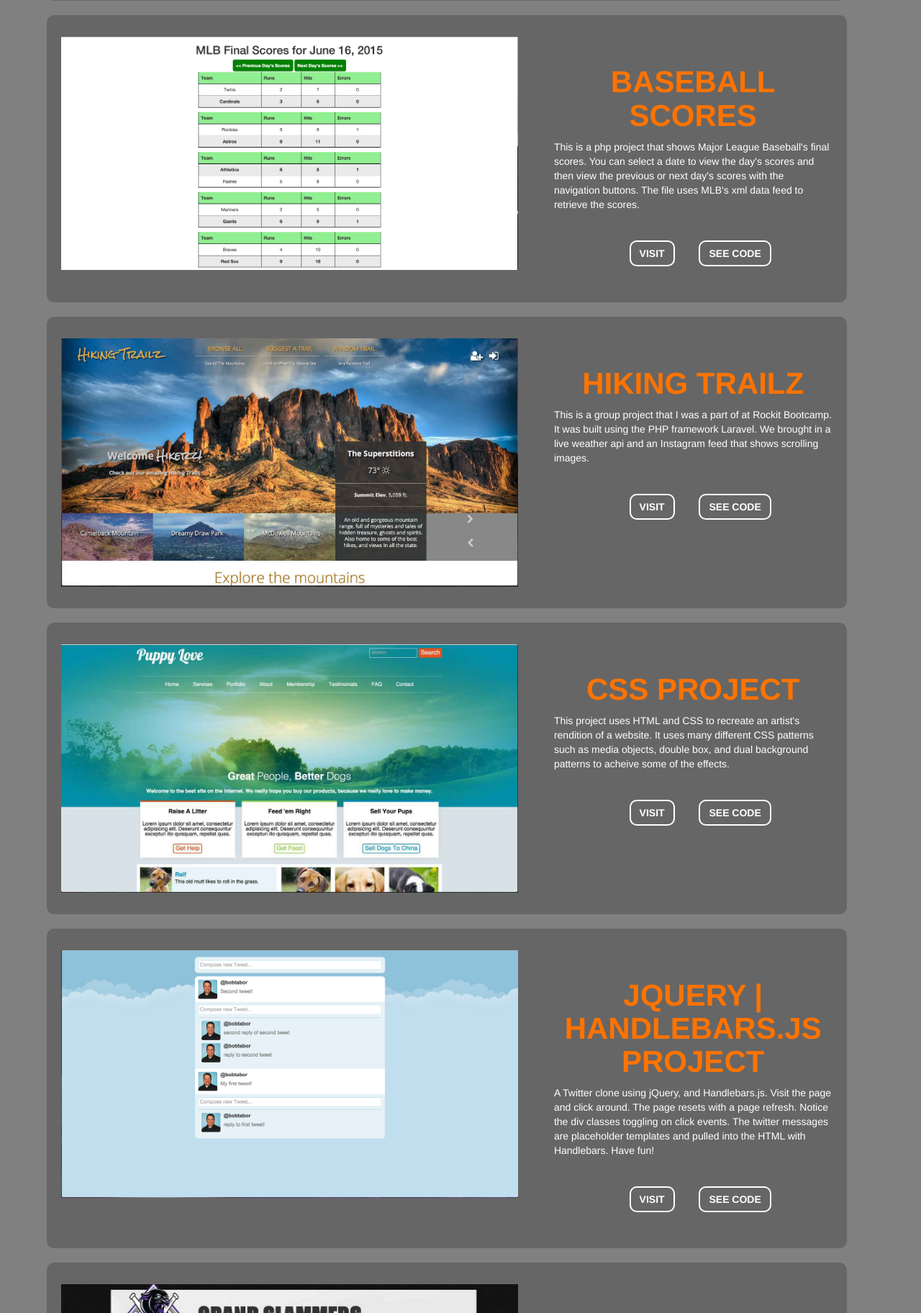
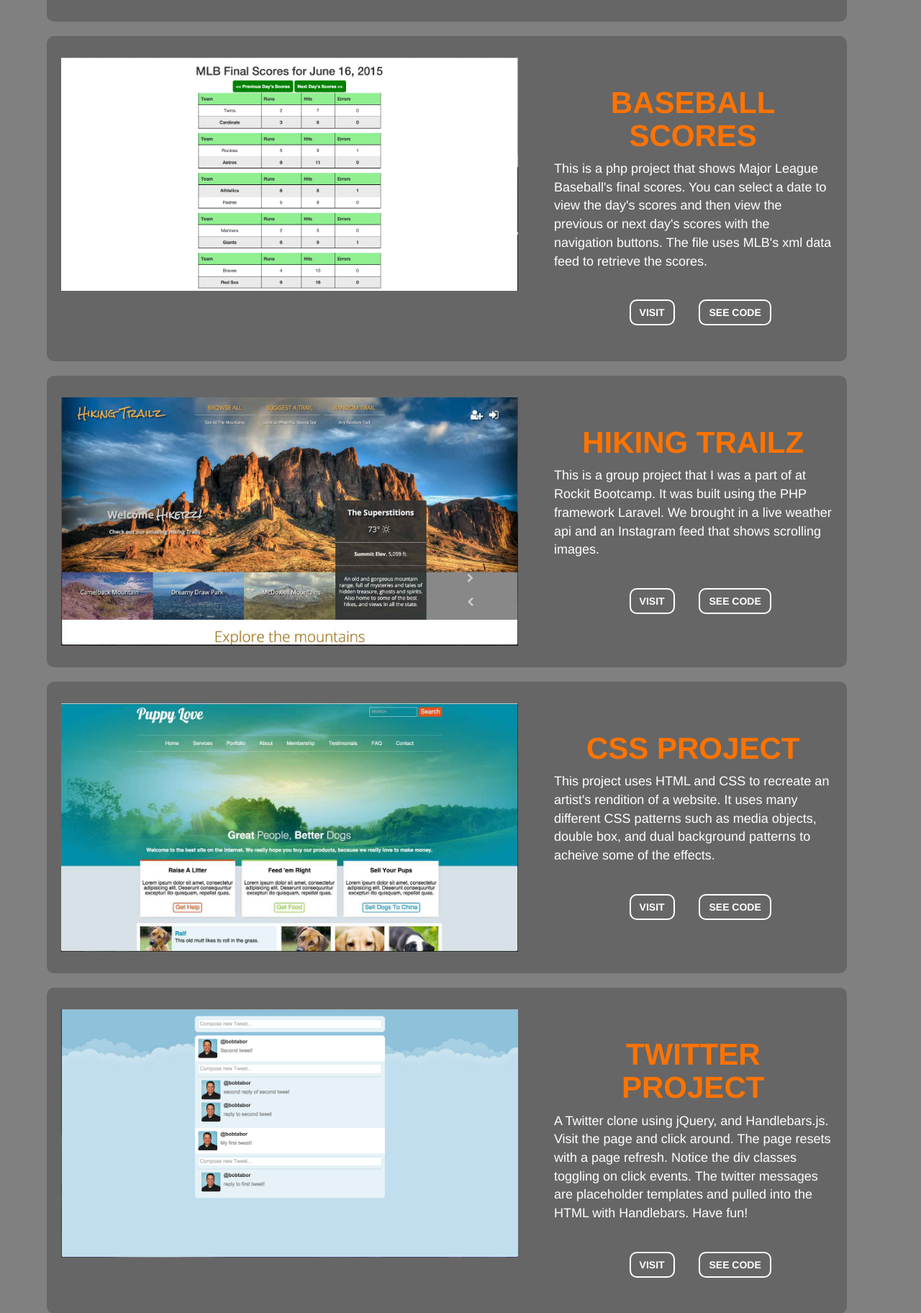
Before and after one commit to Snoopbobb/snoopbobb.com, a PHP site: page / in a window 1280 px wide. Shown: the part 2085-3909 px from the top of the page at 72% size. Run offline with PHP 8.4, Linux system fonts and the light colour scheme; some libraries are stand-ins or nearby versions.

Commit message:
style edit

```diff
--- a/css/main.css
+++ b/css/main.css
@@ -145,7 +145,8 @@ ul {
 
 .portfolio-item p {
   color: white;
-  margin-bottom: 30px; }
+  margin-bottom: 30px;
+  font-size: 18px; }
 
 /*************************************
           About Section Styles
@@ -209,7 +210,7 @@ main li {
   font-weight: 800; }
 
 .skills {
-  padding: 60px; }
+  padding: 40px; }
 
 .skills p {
   padding-top: 30px; }
--- a/index.html
+++ b/index.html
@@ -150,7 +150,7 @@
             <a href="http://snoopbobb.github.io/m4twitterproject/" target="_blank">
             	<img src="images/m4twitterproject.png" alt="twitter project">
            	</a>
-            	<h3>jQuery | Handlebars.js Project</h3>
+            	<h3>Twitter Project</h3>
             	<p>A Twitter clone using jQuery, and Handlebars.js. Visit the page and click around. The page
               	resets with a page refresh. Notice the div classes toggling on click events. The twitter messages
               	are placeholder templates and pulled into the HTML with Handlebars. Have fun!</p>
--- a/scss/main.scss
+++ b/scss/main.scss
@@ -176,6 +176,7 @@ ul {
 .portfolio-item p {
   color: white;
   margin-bottom: 30px;
+  font-size: 18px;
 }
 
 /*************************************
```
